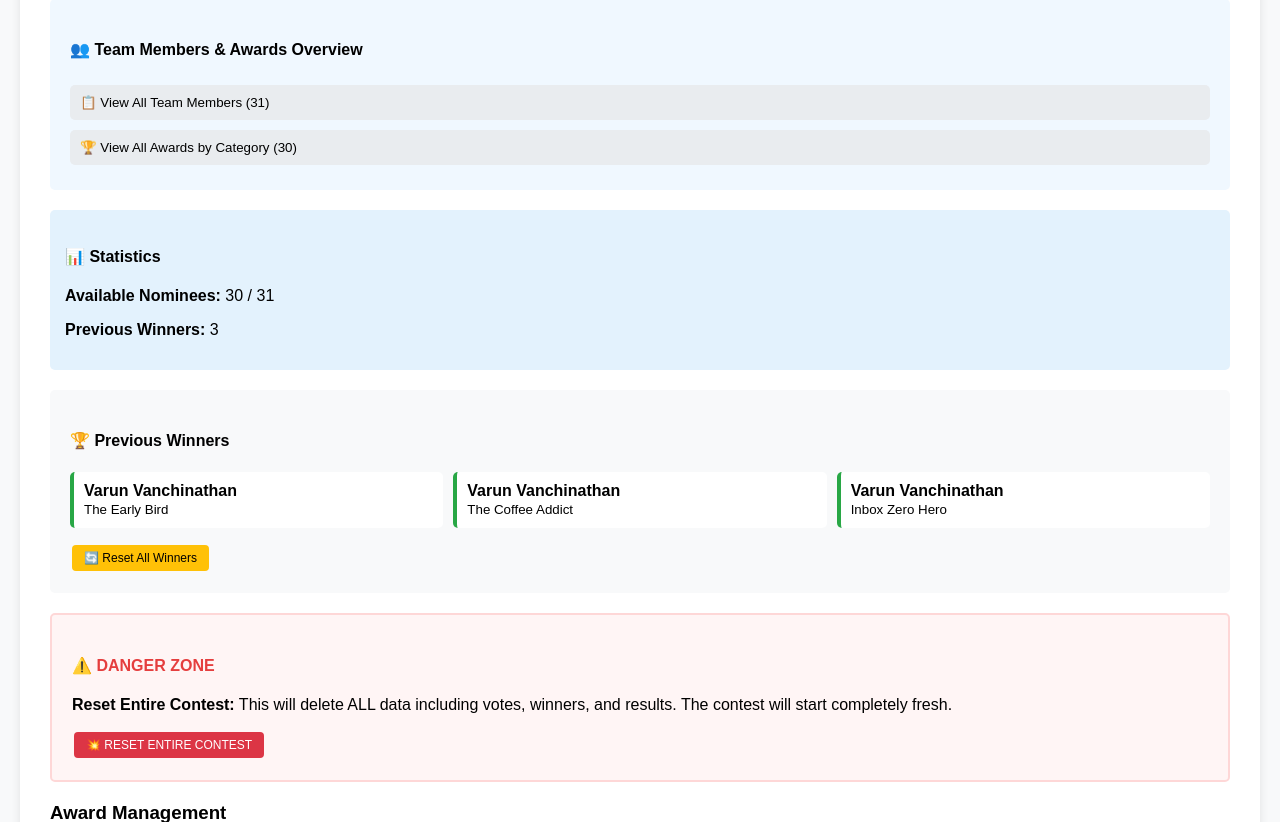
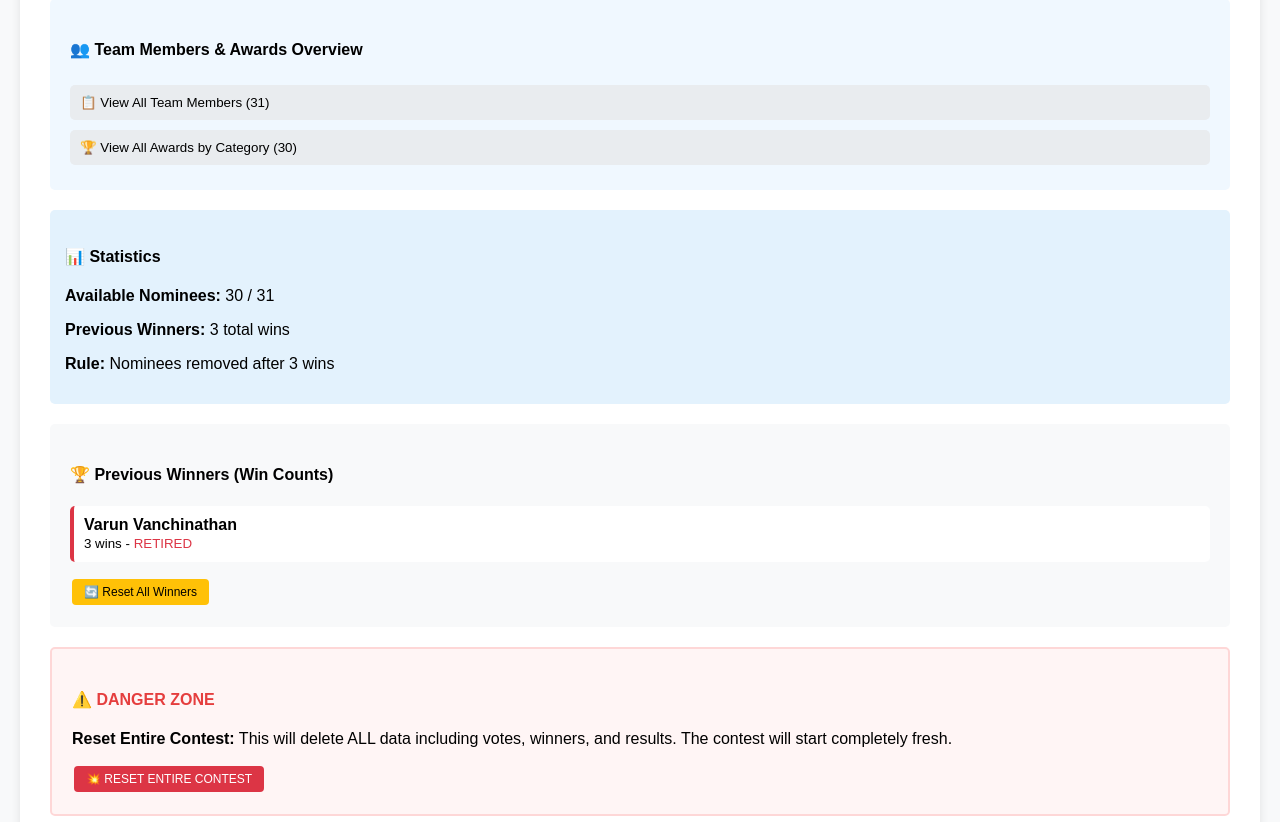
Before and after one commit to naninaveen9/cim, a Flask app: page /admin in a window 1280 px wide. Shown: the part 139-961 px from the top of the page. Run offline with Flask 3, Linux system fonts and the light colour scheme; the visitor is signed in with stand-in values (Sample User, id 1); data comes from the database, SQL or seed files in the repository; both versions use the stored data as it was after the commit.

Commit message:
updated to 3times

```diff
--- a/app.py
+++ b/app.py
@@ -116,12 +116,17 @@ def init_db():
         conn.commit()
 
 def get_available_nominees():
-    """Get nominees who haven't won any awards yet"""
+    """Get nominees who haven't won 3 or more awards yet"""
     with db_conn() as conn:
         c = conn.cursor()
-        c.execute("SELECT DISTINCT nominee FROM winners")
-        winners = [row[0] for row in c.fetchall()]
-        return [nominee for nominee in NOMINEES if nominee not in winners]
+        # Count wins per nominee
+        c.execute("SELECT nominee, COUNT(*) as win_count FROM winners GROUP BY nominee")
+        winner_counts = c.fetchall()
+
+        # Create a list of nominees who have won 3 or more times
+        excluded_nominees = [nominee for nominee, count in winner_counts if count >= 3]
+
+        return [nominee for nominee in NOMINEES if nominee not in excluded_nominees]
 
 @app.before_request
 def assign_key():
@@ -402,7 +407,7 @@ def vote(award_id):
                     <h2>🏆 {{ name }}</h2>
                     <p><em>{{ description }}</em></p>
                     <h3 style='color:#28a745;'>🎉 Winner: {{ winner }}</h3>
-                    <h4>📊 Vote Breakdown:</h4>
+                    <h4>Vote Breakdown:</h4>
                     {{ vote_summary|safe }}
                     <br><br>
                     {{ current_link|safe }}
@@ -411,7 +416,7 @@ def vote(award_id):
                 </html>
             """, name=name, description=description, winner=winner, vote_summary=vote_summary, current_link=current_link)
 
-        # Get available nominees (excluding previous winners)
+        # Get available nominees (excluding those with 3+ wins)
         available_nominees = get_available_nominees()
         if not available_nominees:
             return render_template_string("""
@@ -422,7 +427,7 @@ def vote(award_id):
                     <div style='background:white;padding:30px;border-radius:10px;text-align:center;'>
                         <h2>🏆 {{ name }}</h2>
                         <h3 style='color:#dc3545;'>No nominees available!</h3>
-                        <p>All users have already won awards. Please contact the admin to reset winners or add new nominees.</p>
+                        <p>All team members have already won 3 or more awards. Please contact the admin to reset winners or add new nominees.</p>
                         <a href='/admin' style='background:#007bff;color:white;padding:10px 20px;text-decoration:none;border-radius:5px;'>👨‍💼 Admin Panel</a>
                     </div>
                 </body>
--- a/templates/admin.html
+++ b/templates/admin.html
@@ -144,20 +144,29 @@
         <div class="stats">
             <h4>📊 Statistics</h4>
             <p><strong>Available Nominees:</strong> {{ available_count }} / 31</p>
-            <p><strong>Previous Winners:</strong> {{ winners_list|length }}</p>
+            <p><strong>Previous Winners:</strong> {{ winners_list|length }} total wins</p>
+            <p><strong>Rule:</strong> Nominees removed after 3 wins</p>
         </div>
 
         {% if winners_list %}
         <div class="winners-section">
-            <h4>🏆 Previous Winners</h4>
+            <h4>🏆 Previous Winners (Win Counts)</h4>
+            {% set winner_counts = {} %}
+            {% for winner, award in winners_list %}
+                {% if winner_counts.update({winner: winner_counts.get(winner, 0) + 1}) %}{% endif %}
+            {% endfor %}
+
             <div style="display: grid; grid-template-columns: repeat(auto-fit, minmax(200px, 1fr)); gap: 10px;">
-                {% for winner, award in winners_list %}
-                    <div style="background: white; padding: 10px; border-radius: 5px; border-left: 4px solid #28a745;">
+                {% for winner in winner_counts %}
+                    <div style="background: white; padding: 10px; border-radius: 5px; border-left: 4px solid {% if winner_counts[winner] >= 3 %}#dc3545{% elif winner_counts[winner] == 2 %}#ffc107{% else %}#28a745{% endif %};">
                         <strong>{{ winner }}</strong><br>
-                        <small>{{ award }}</small>
+                        <small>{{ winner_counts[winner] }} win{{ 's' if winner_counts[winner] != 1 else '' }}
+                        {% if winner_counts[winner] >= 3 %} - <span style="color:#dc3545;">RETIRED</span>{% endif %}
+                        </small>
                     </div>
                 {% endfor %}
             </div>
+
             <form method="post" style="margin-top: 15px;">
                 <button name="action" value="reset_winners" class="btn btn-warning" onclick="return confirm('⚠️ Are you sure you want to reset all winners?\n\nThis will make all nominees eligible again for future polls.')">🔄 Reset All Winners</button>
             </form>
```
Also changed, not shown: awards.db.
